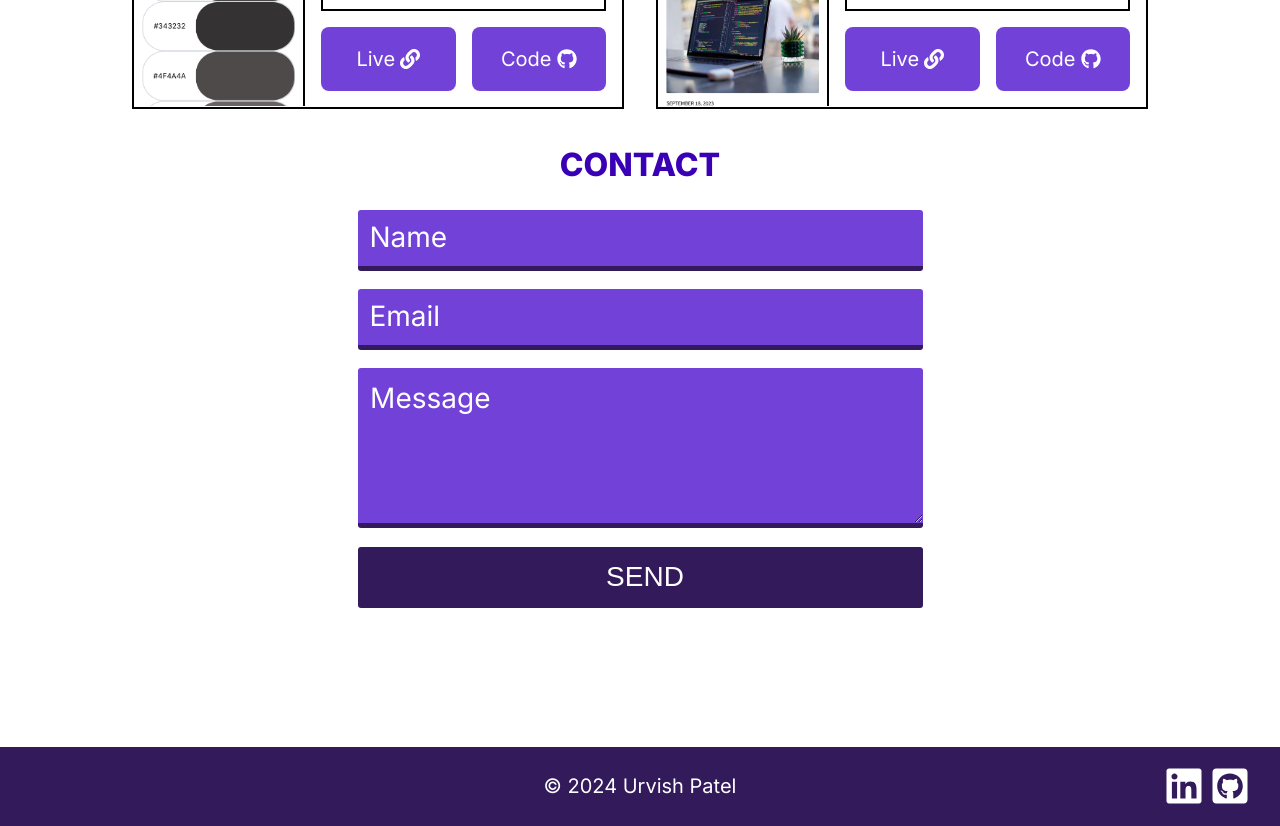
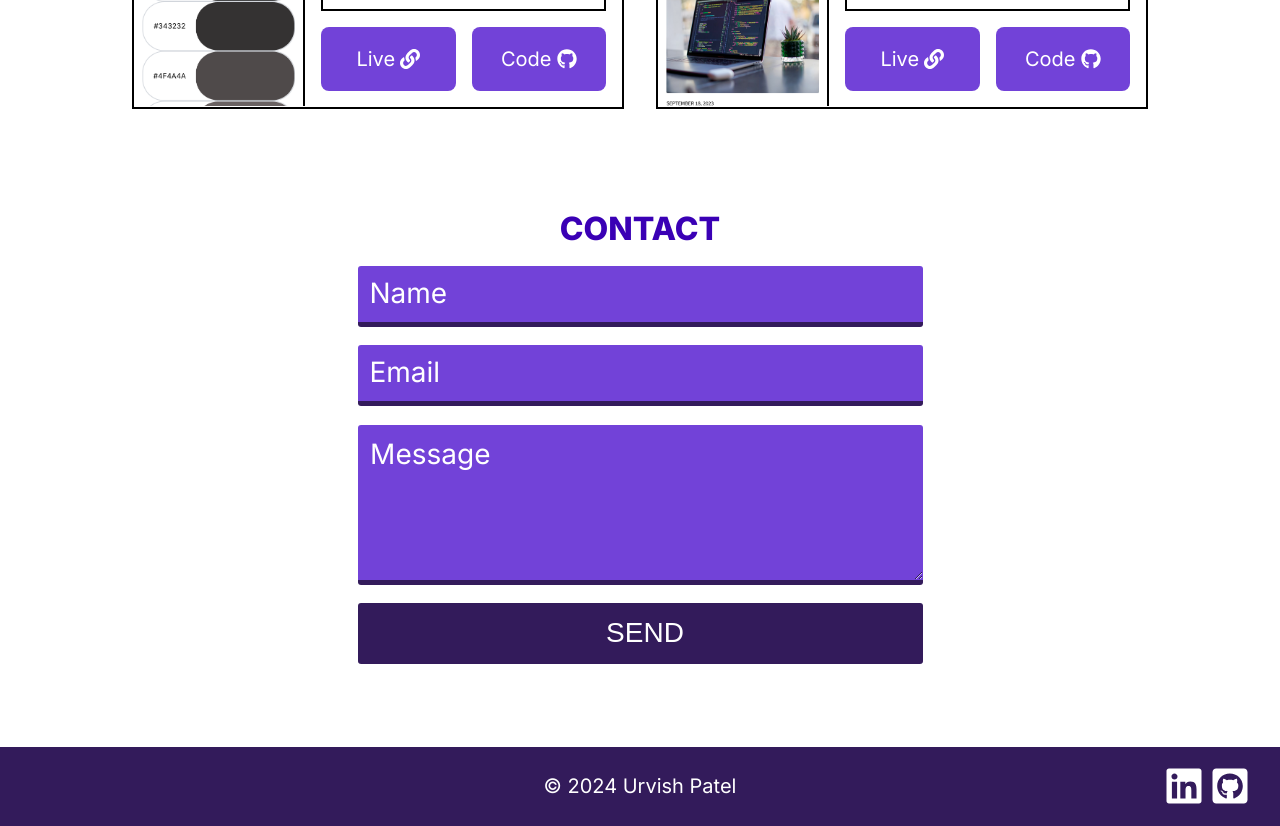
Before and after one commit to urvishp13/Portfolio-React, a React (Vite) app: page / in a window 1280 px wide. Shown: the part 2640-3466 px from the top of the page. Built offline with nearby package versions, Linux system fonts and the light colour scheme.

Commit message:
centered CONTACT contents

```diff
--- a/src/App.css
+++ b/src/App.css
@@ -276,6 +276,9 @@ body {
 /* ////////// CONTACT SECTION ///////////// */
 
 .contact-section {
+  display: flex;
+  flex-direction: column;
+  justify-content: center;
   text-align: center;
   height: calc(100vh - 5.9375rem - 4.9375rem);
 }
@@ -284,7 +287,7 @@ body {
   color: #3A00B5;
   font-size: 2rem;
   padding-top: .75em;
-  margin-top: 0;
+  margin: 0;
   font-weight: 800;
   text-transform: uppercase;
 }
@@ -410,14 +413,6 @@ footer {
 
   .question > p {
     font-size: 6.5vw;
-  }
-
-  /* ///////// CONTACT SECTION /////////// */
-
-  .contact-section {
-    display: flex;
-    flex-direction: column;
-    justify-content: center;
   }
 
 }
@@ -707,7 +702,7 @@ footer {
 
   .close-burger {
     font-size: 1.75rem;
-    margin: .55em .5em 0 auto;
+    margin: .65em .05em 0 auto;
     cursor: pointer;
     background: black;
   }
```
Also changed, not shown: 1 other file (tests, documents, lock files or other folders).
